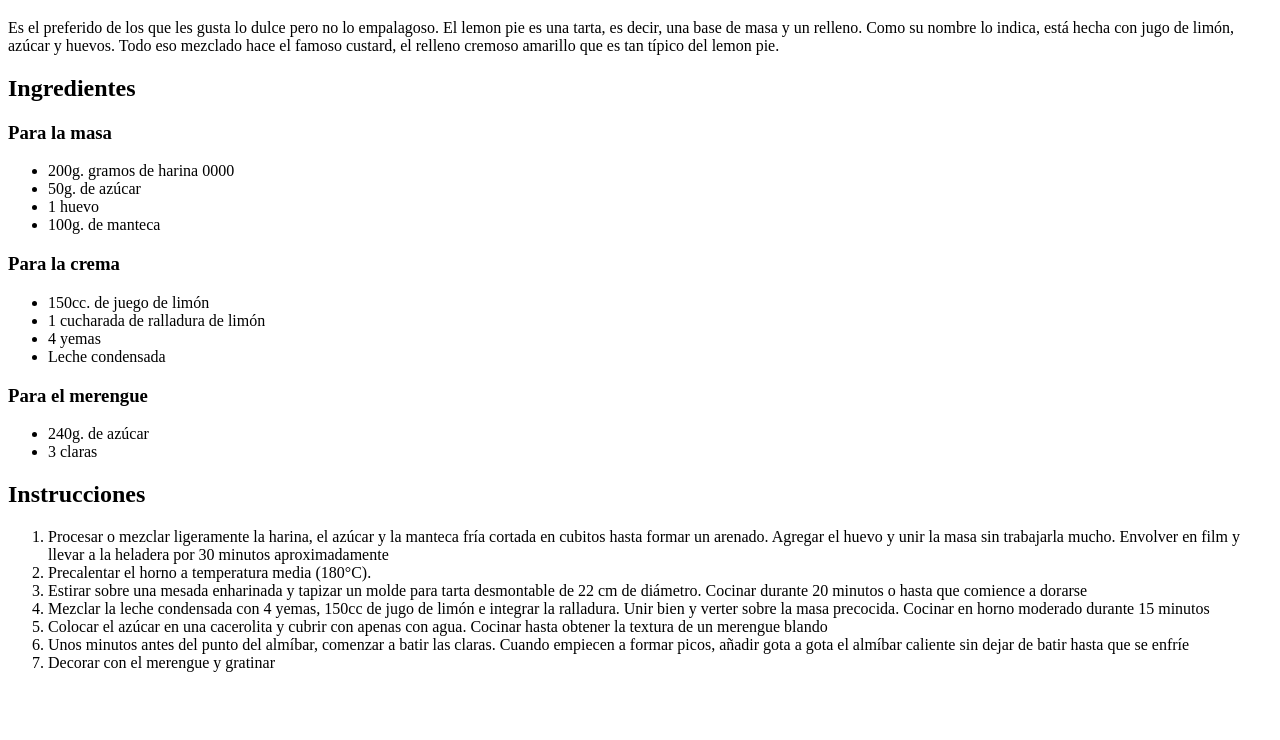
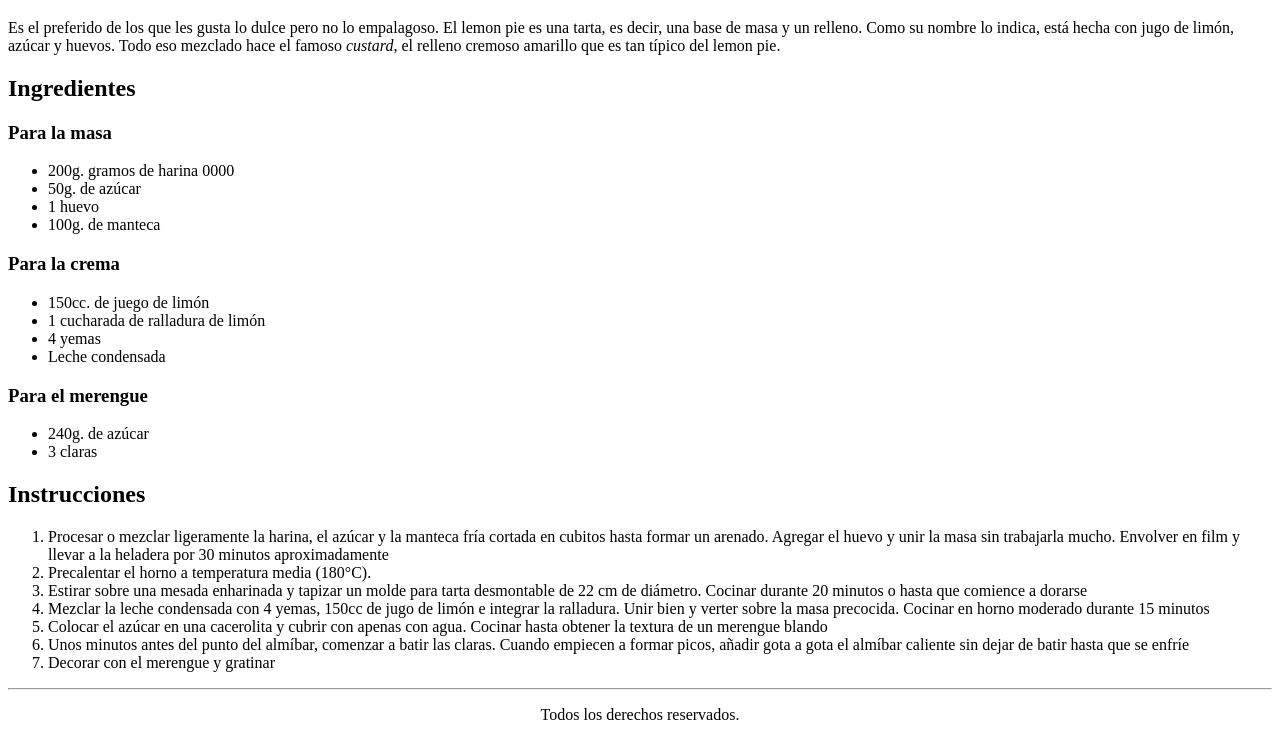
Before and after one commit to ClaudiaLorenaN/FrontedClase5, a plain HTML site: page index.html in a window 1280 px wide. Shown: the part 484-1224 px from the top of the page. Before the commit the page ends 1172 px from the top, so only its background shows below. Drawn offline with Linux system fonts and the light colour scheme.

Commit message:
main footer

```diff
--- a/index.html
+++ b/index.html
@@ -10,7 +10,7 @@
         <img src="img/Group.png" alt="Logo"
       /></a>
     </header>
-
+    <main>
       <br />
 
       <a
@@ -23,11 +23,11 @@
       <h1>El clásico Lemon Pie</h1>
       <section>
         <p>
-        Es el preferido de los que les gusta lo dulce pero no lo empalagoso. El
-        lemon pie es una tarta, es decir, una base de masa y un relleno. Como su
-        nombre lo indica, está hecha con jugo de limón, azúcar y huevos. Todo
-        eso mezclado hace el famoso custard, el relleno cremoso amarillo que es
-        tan típico del lemon pie.
+          Es el preferido de los que les gusta lo dulce pero no lo empalagoso.
+          El lemon pie es una tarta, es decir, una base de masa y un relleno.
+          Como su nombre lo indica, está hecha con jugo de limón, azúcar y
+          huevos. Todo eso mezclado hace el famoso <em>custard</em>, el relleno
+          cremoso amarillo que es tan típico del lemon pie.
         </p>
       </section>
 
@@ -62,10 +62,10 @@
       <section>
         <ol>
           <li>
-          Procesar o mezclar ligeramente la harina, el azúcar y la manteca fría
-          cortada en cubitos hasta formar un arenado. Agregar el huevo y unir la
-          masa sin trabajarla mucho. Envolver en film y llevar a la heladera por
-          30 minutos aproximadamente
+            Procesar o mezclar ligeramente la harina, el azúcar y la manteca
+            fría cortada en cubitos hasta formar un arenado. Agregar el huevo y
+            unir la masa sin trabajarla mucho. Envolver en film y llevar a la
+            heladera por 30 minutos aproximadamente
           </li>
           <li>Precalentar el horno a temperatura media (180°C).</li>
           <li>
@@ -83,12 +83,17 @@
             Cocinar hasta obtener la textura de un merengue blando
           </li>
           <li>
-          Unos minutos antes del punto del almíbar, comenzar a batir las claras.
-          Cuando empiecen a formar picos, añadir gota a gota el almíbar caliente
-          sin dejar de batir hasta que se enfríe
+            Unos minutos antes del punto del almíbar, comenzar a batir las
+            claras. Cuando empiecen a formar picos, añadir gota a gota el
+            almíbar caliente sin dejar de batir hasta que se enfríe
           </li>
           <li>Decorar con el merengue y gratinar</li>
         </ol>
       </section>
+    </main>
+    <footer>
+      <hr />
+      <p style="text-align: center">Todos los derechos reservados.</p>
+    </footer>
   </body>
 </html>
```
Lines whose indentation alone changed are shown as unchanged.
